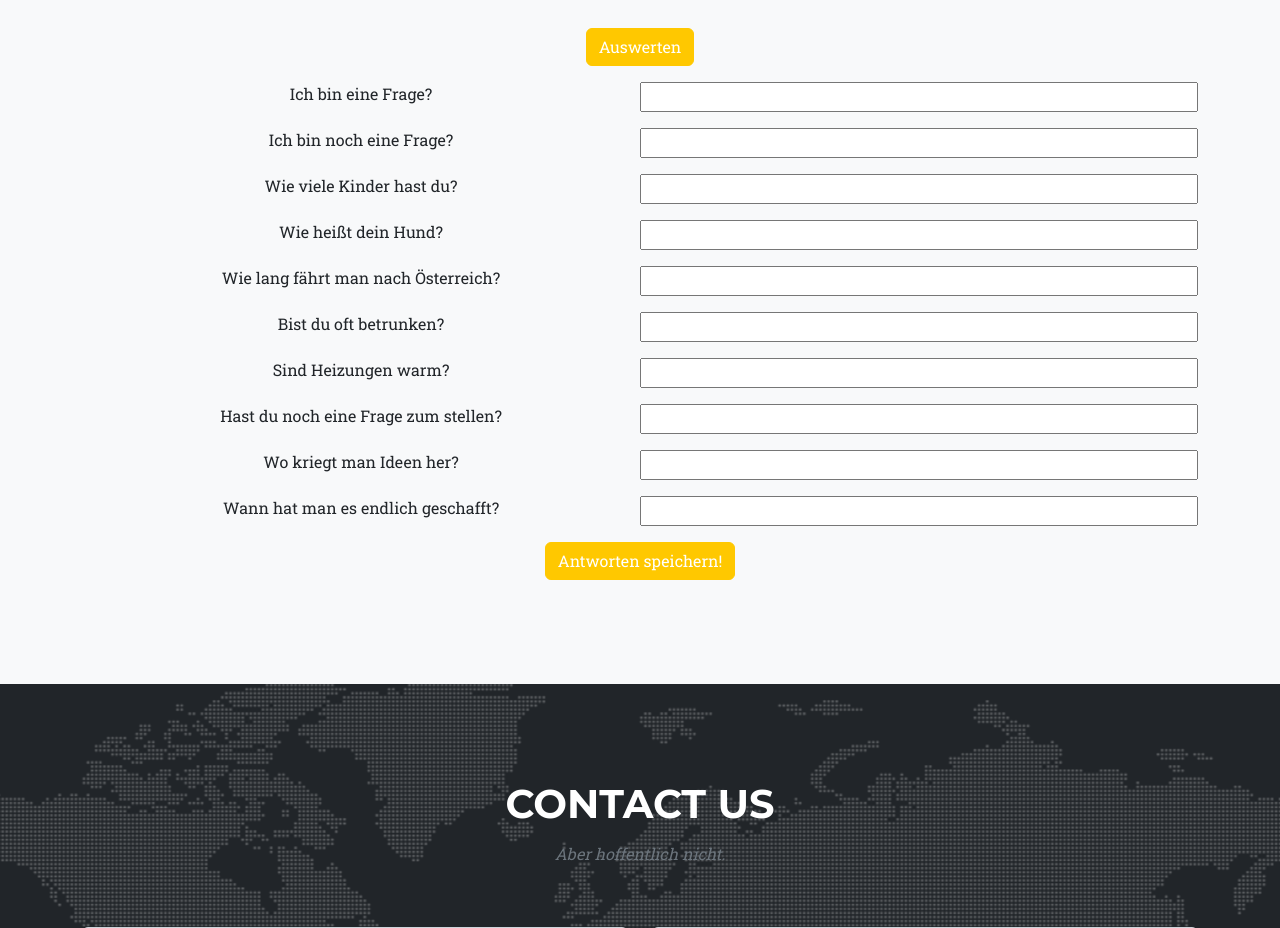
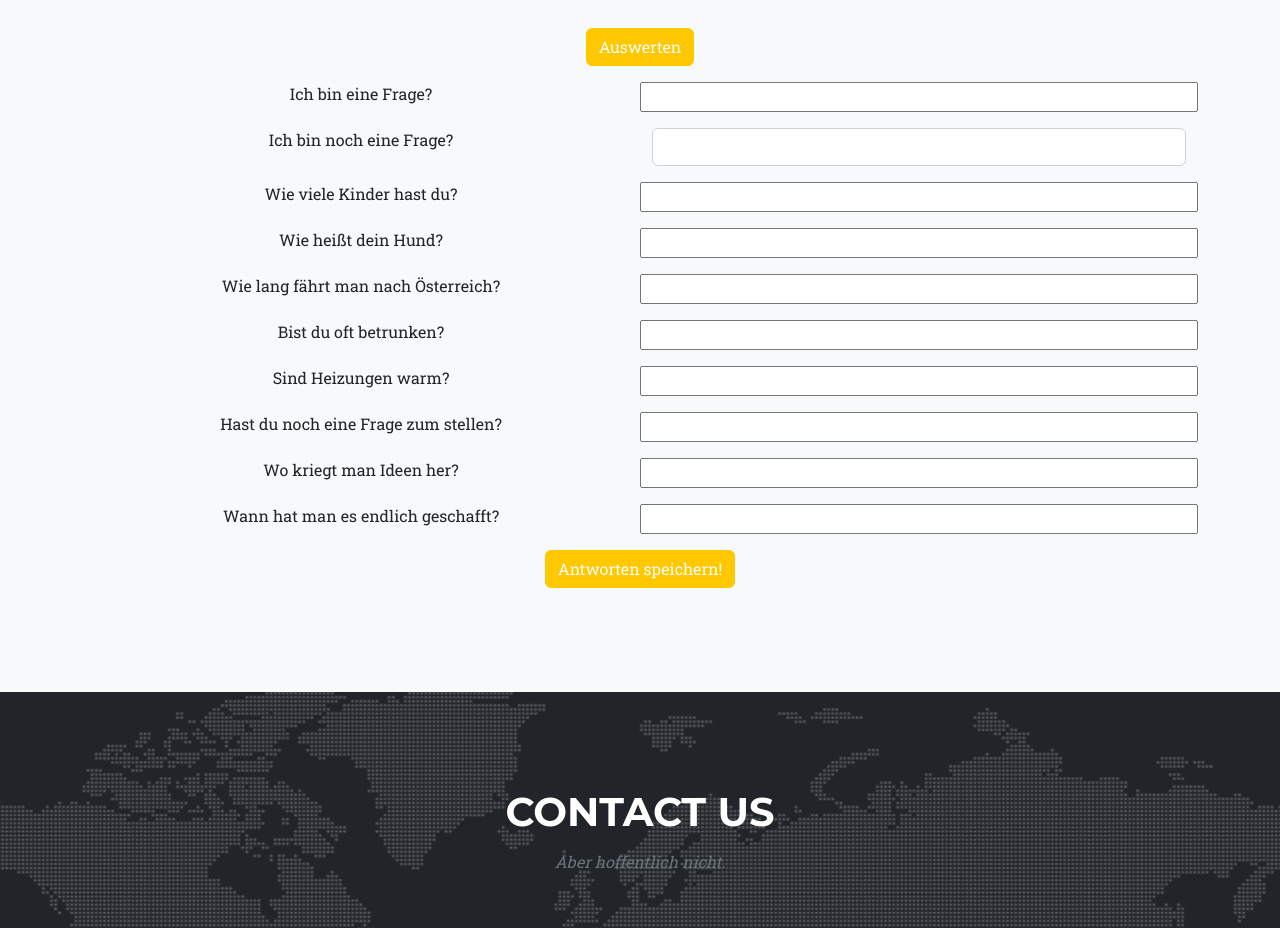
Before and after one commit to SchuelerUmfrage/WebApp, a website: page docs/index.html in a window 1280 px wide. Shown: the part 3280-4208 px from the top of the page. Drawn offline with nearby package versions, Linux system fonts and the light colour scheme.

Commit message:
Vorlage für Moritz

```diff
--- a/docs/index.html
+++ b/docs/index.html
@@ -183,7 +183,10 @@
 
                     <div class="row py-2">
                         <label class="col-lg-6 col-md-6 col-sm-12" for="antwort2">Ich bin noch eine Frage?</label>
-                        <input class="col-lg-6 col-md-6 col-sm-12" type="text" id="antwort2" name="antwort2">
+                        <div class="col-lg-6 col-md-6 col-sm-12 ">
+                            <input class="form-control" type="text" id="antwort2" name="antwort2">
+                        </div>
+
                     </div>
 
                     <div class="row py-2">
```
